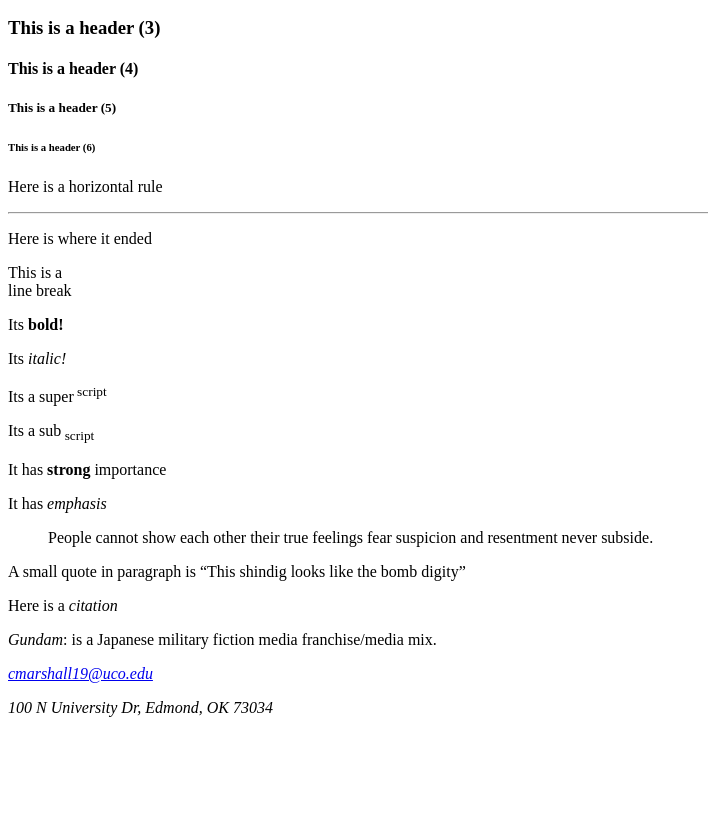
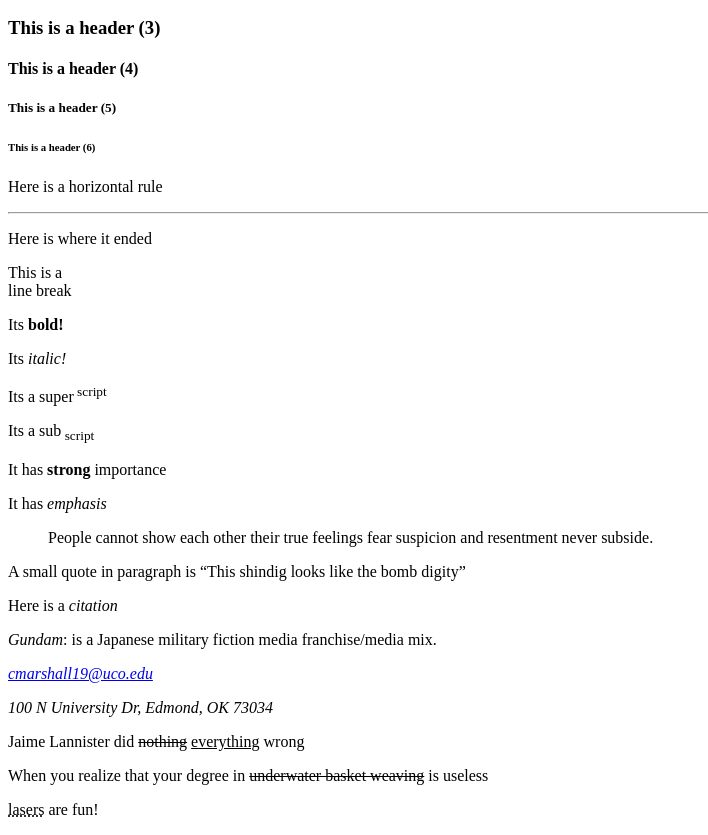
Before and after one commit to LordFreezer/HTML-Public-, a plain HTML site: page text.html in a window 1280 px wide. Shown: the part 110-945 px from the top of the page, without its empty margins (0-708 px from the left). Before the commit the page ends 843 px from the top, so only its background shows below. Drawn offline with Linux system fonts and the light colour scheme.

Commit message:
del, ins, abbr

```diff
--- a/text.html
+++ b/text.html
@@ -30,6 +30,10 @@
         <p><a href="mailto:cmarshall19@uco.edu">cmarshall19@uco.edu</a></p>
         <p>100 N University Dr, Edmond, OK 73034</p>
     </address>
+
+    <p>Jaime Lannister did <del>nothing</del> <ins>everything</ins> wrong</p>
+    <p>When you realize that your degree in <s>underwater basket weaving</s> is useless</p>
+    <p><abbr title="light amplification by stimulated emission of radiation">lasers</abbr> are fun!</p>
 </body>
 
 </html>
```
